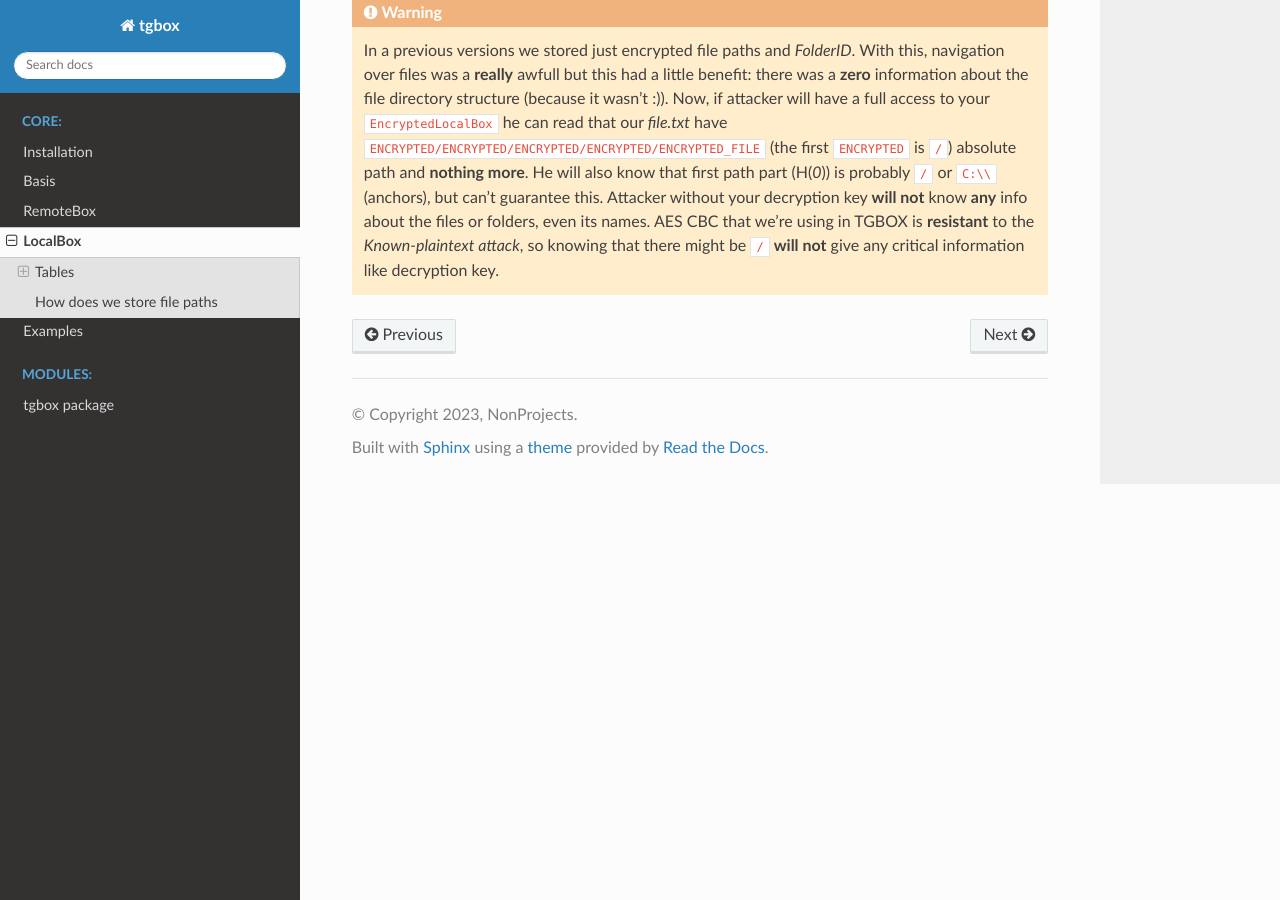
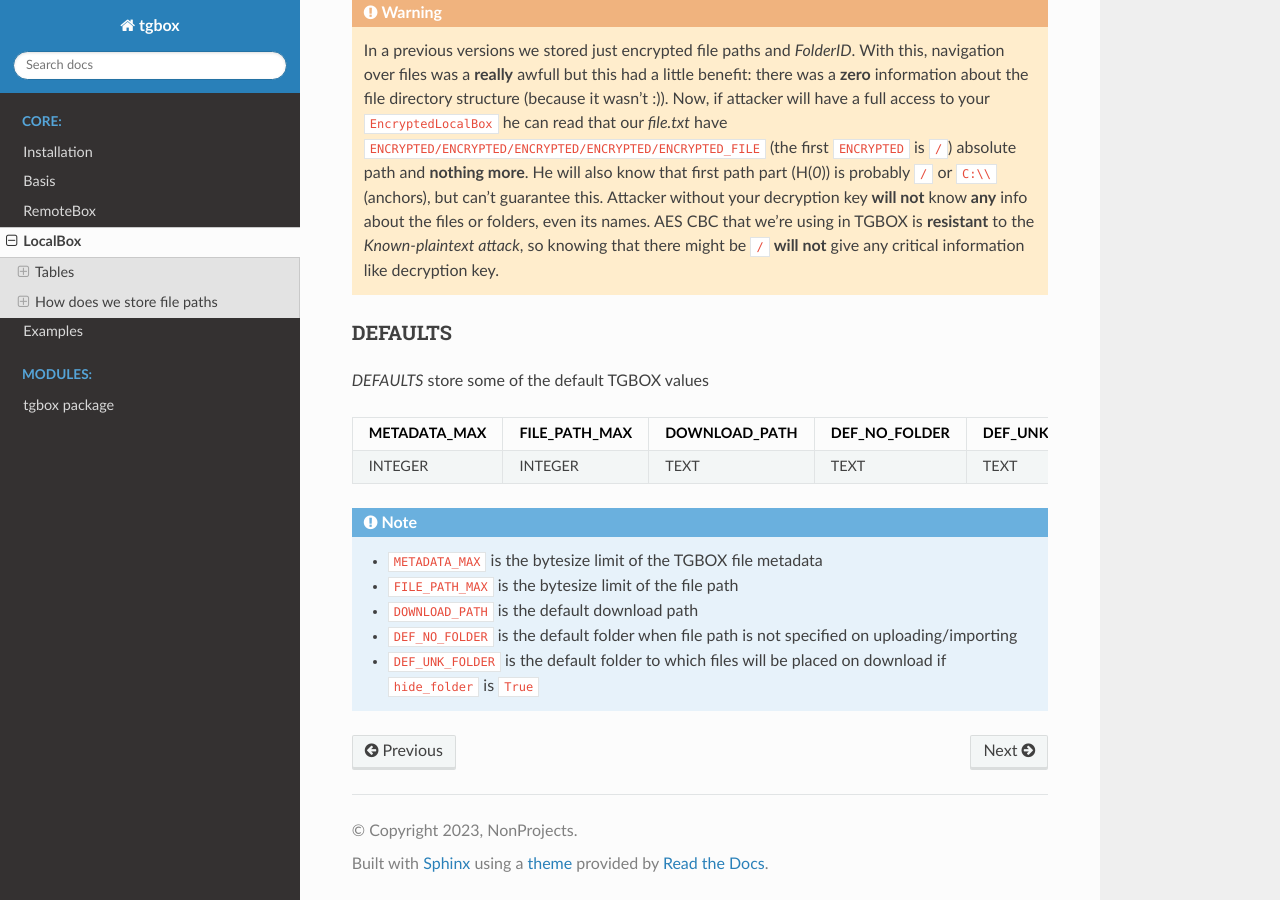
Before and after one commit to NonProjects/tgbox, a Sphinx documentation site: the page built from docs/localbox.rst, in a window 1280 px wide and 900 px high, scrolled down 2647 px. Built offline with Sphinx 7.4.7 and the Read the Docs theme 2.0.0, drawn with Linux system fonts in a browser that asks for light colours; some of the changed text lies outside the part shown.

Commit message:
Update docs on LocalBox, add info about DEFAULTS table

```diff
--- a/docs/localbox.rst
+++ b/docs/localbox.rst
@@ -9,7 +9,7 @@ The *LocalBox* store **metadata** of the uploaded to the :doc:`remotebox` *Remot
 Tables
 ------
 
-*LocalBox* have 3 tables: *BOX_DATA*, *FILES*, *PATH_PARTS*.
+*LocalBox* have 4 tables: *BOX_DATA*, *FILES*, *PATH_PARTS* and *DEFAULTS*.
 
 BOX_DATA
 ^^^^^^^^
@@ -71,3 +71,21 @@ Our file in *LocalBox* will store last PartID of the *Documents* folder: H(*3*)
 
 .. warning::
    In a previous versions we stored just encrypted file paths and *FolderID*. With this, navigation over files was a **really** awfull but this had a little benefit: there was a **zero** information about the file directory structure (because it wasn't :)). Now, if attacker will have a full access to your ``EncryptedLocalBox`` he can read that our *file.txt* have ``ENCRYPTED/ENCRYPTED/ENCRYPTED/ENCRYPTED/ENCRYPTED_FILE`` (the first ``ENCRYPTED`` is ``/``) absolute path and **nothing more**. He will also know that first path part (H(*0*)) is probably ``/`` or ``C:\\`` (anchors), but can't guarantee this. Attacker without your decryption key **will not** know **any** info about the files or folders, even its names. AES CBC that we're using in TGBOX is **resistant** to the *Known-plaintext attack*, so knowing that there might be ``/`` **will not** give any critical information like decryption key.
+
+DEFAULTS
+^^^^^^^^
+
+*DEFAULTS* store some of the default TGBOX values
+
+============ ============= ============= ============= ==============
+METADATA_MAX FILE_PATH_MAX DOWNLOAD_PATH DEF_NO_FOLDER DEF_UNK_FOLDER
+============ ============= ============= ============= ==============
+INTEGER      INTEGER       TEXT          TEXT          TEXT
+============ ============= ============= ============= ==============
+
+.. note::
+   - ``METADATA_MAX`` is the bytesize limit of the TGBOX file metadata
+   - ``FILE_PATH_MAX`` is the bytesize limit of the file path
+   - ``DOWNLOAD_PATH`` is the default download path
+   - ``DEF_NO_FOLDER`` is the default folder when file path is not specified on uploading/importing
+   - ``DEF_UNK_FOLDER`` is the default folder to which files will be placed on download if ``hide_folder`` is ``True``
```
